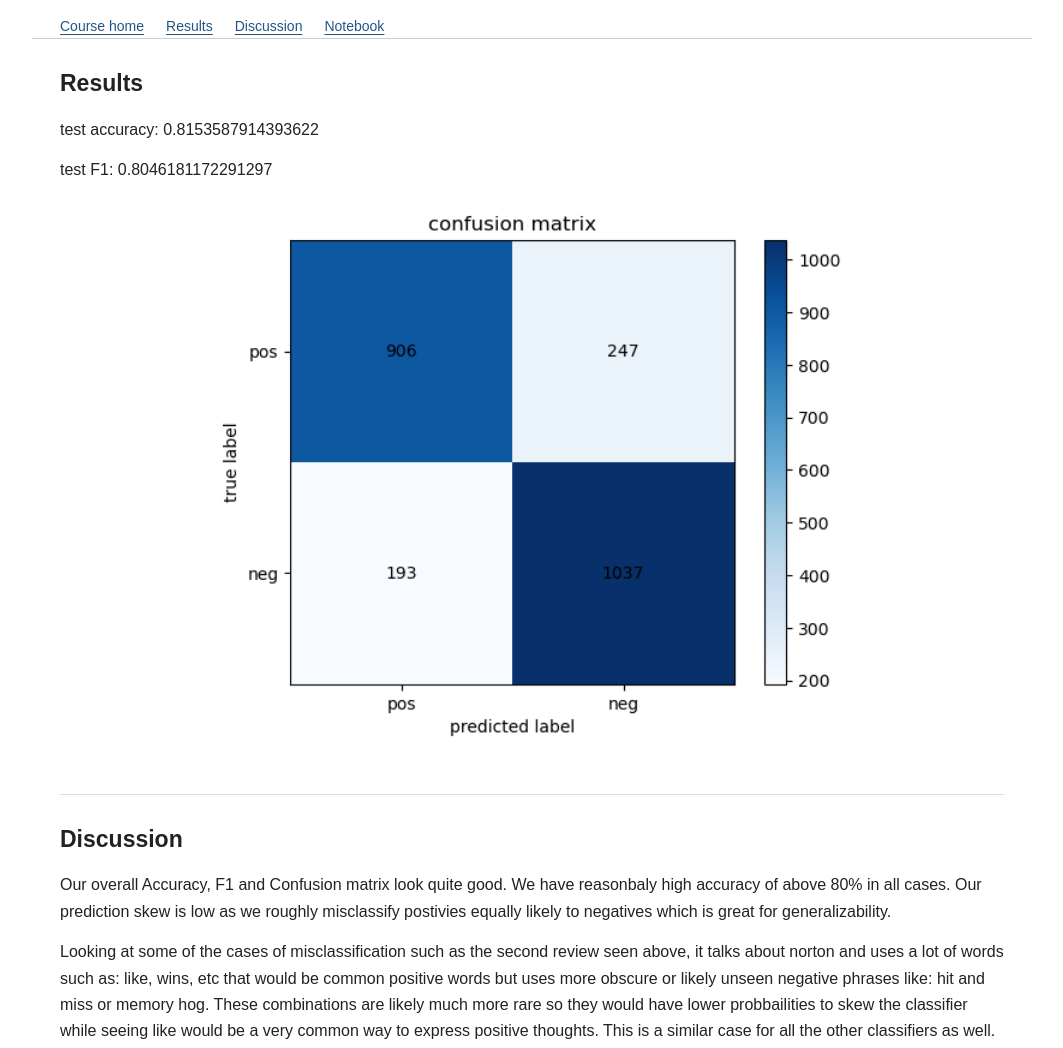
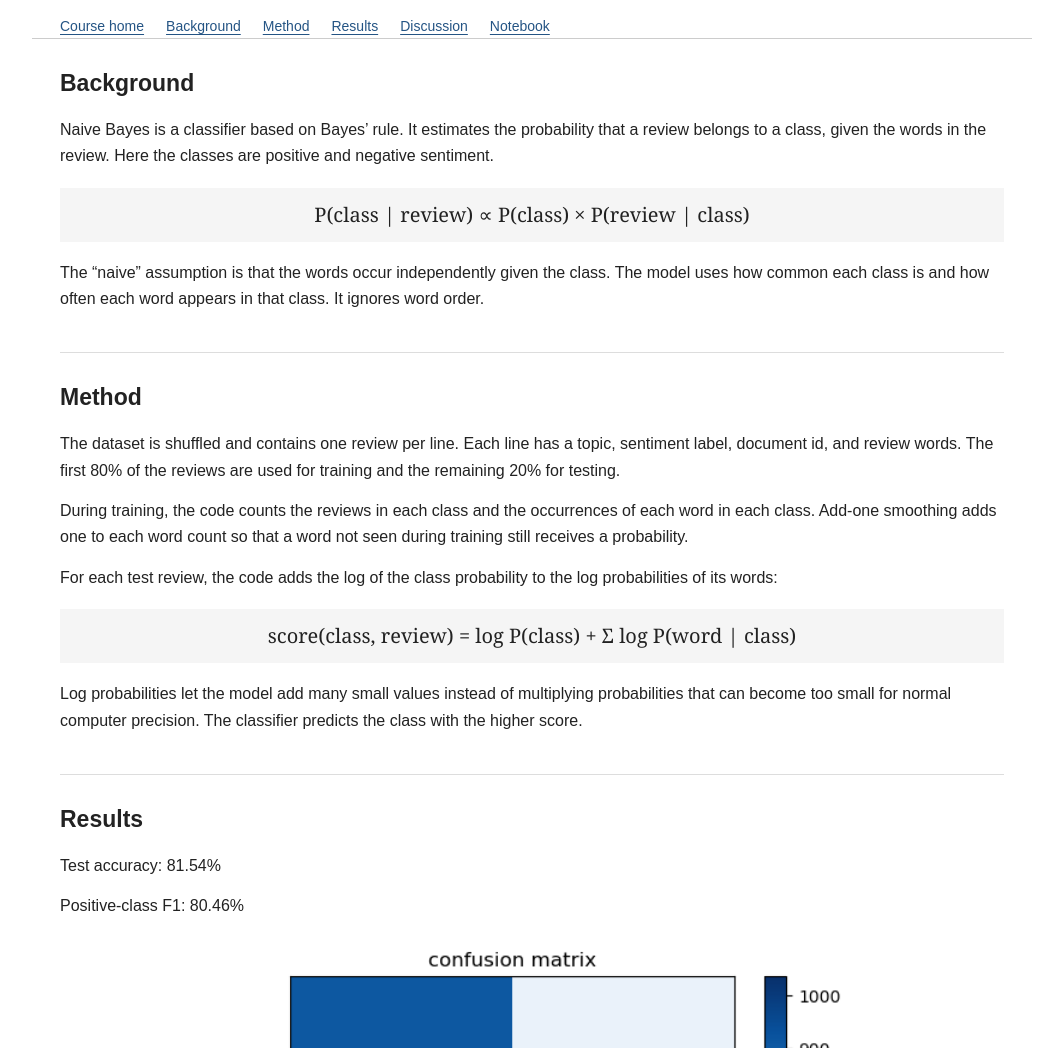
Before and after one commit to EthanAB99/EthanAB99.github.io, a plain HTML site: page Assignment 4/index.html in a window 1280 px wide. Shown: the part 70-1118 px from the top of the page, without its empty margins (108-1171 px from the left). Drawn offline with Linux system fonts and the light colour scheme.

Commit message:
pages update, grammar

```diff
--- a/Assignment 4/index.html
+++ b/Assignment 4/index.html
@@ -21,6 +21,11 @@
     p { margin: 0 0 14px; }
     figure { max-width: 640px; margin: 20px auto; }
     figure img { display: block; width: 100%; height: auto; }
+    .equation { overflow-x: auto; margin: 18px 0; padding: 12px; background: #f5f5f5; text-align: center; font: 20px/1.5 Georgia, serif; }
+    .table-wrap { overflow-x: auto; margin: 16px 0; }
+    table { width: 100%; border-collapse: collapse; text-align: left; font-size: 14px; font-variant-numeric: tabular-nums; }
+    th, td { padding: 8px 11px; border-bottom: 1px solid #ddd; }
+    th { background: #f3f5f7; font-weight: 600; }
     .actions { display: flex; flex-wrap: wrap; gap: 12px; margin: 18px 0 4px; }
     .button { display: inline-block; padding: 7px 12px; border: 1px solid #aaa; border-radius: 3px; color: #245484; text-decoration: none; font-size: 14px; }
     .button:hover { background: #f5f5f5; }
@@ -46,22 +51,39 @@
     <p>Ethan Batiuk</p>
     <nav aria-label="Report sections">
       <a href="../index.html">Course home</a>
+      <a href="#background">Background</a>
+      <a href="#method">Method</a>
       <a href="#results">Results</a>
       <a href="#discussion">Discussion</a>
       <a href="#files">Notebook</a>
     </nav>
   </header>
   <main class="wrap">
+    <section id="background">
+      <h2>Background</h2>
+      <p>Naive Bayes is a classifier based on Bayes’ rule. It estimates the probability that a review belongs to a class, given the words in the review. Here the classes are positive and negative sentiment.</p>
+      <div class="equation">P(class | review) ∝ P(class) × P(review | class)</div>
+      <p>The “naive” assumption is that the words occur independently given the class. The model uses how common each class is and how often each word appears in that class. It ignores word order.</p>
+    </section>
+    <section id="method">
+      <h2>Method</h2>
+      <p>The dataset is shuffled and contains one review per line. Each line has a topic, sentiment label, document id, and review words. The first 80% of the reviews are used for training and the remaining 20% for testing.</p>
+      <p>During training, the code counts the reviews in each class and the occurrences of each word in each class. Add-one smoothing adds one to each word count so that a word not seen during training still receives a probability.</p>
+      <p>For each test review, the code adds the log of the class probability to the log probabilities of its words:</p>
+      <div class="equation">score(class, review) = log P(class) + Σ log P(word | class)</div>
+      <p>Log probabilities let the model add many small values instead of multiplying probabilities that can become too small for normal computer precision. The classifier predicts the class with the higher score.</p>
+    </section>
     <section id="results">
       <h2>Results</h2>
-      <p>test accuracy: 0.8153587914393622</p>
-      <p>test F1: 0.8046181172291297</p>
-      <figure><img src="confusion_matrix.png" alt=""></figure>
+      <p>Test accuracy: 81.54%</p>
+      <p>Positive-class F1: 80.46%</p>
+      <figure><img src="confusion_matrix.png" alt="Confusion matrix with true labels in rows and predicted labels in columns: 906 positive correctly predicted, 247 positive predicted negative, 193 negative predicted positive, and 1,037 negative correctly predicted."></figure>
+      <p>The rows show the true labels, and the columns show the predicted labels.</p>
     </section>
     <section id="discussion">
       <h2>Discussion</h2>
-      <p>Our overall Accuracy, F1 and Confusion matrix look quite good. We have reasonbaly high accuracy of above 80% in all cases. Our prediction skew is low as we roughly misclassify postivies equally likely to negatives which is great for generalizability.</p>
-      <p>Looking at some of the cases of misclassification such as the second review seen above, it talks about norton and uses a lot of words such as: like, wins, etc that would be common positive words but uses more obscure or likely unseen negative phrases like: hit and miss or memory hog. These combinations are likely much more rare so they would have lower probbailities to skew the classifier while seeing like would be a very common way to express positive thoughts. This is a similar case for all the other classifiers as well.</p>
+      <p>The classifier achieved a test accuracy of 81.54% and a positive-class F1 score of 80.46%. The confusion matrix shows 247 positive reviews predicted as negative and 193 negative reviews predicted as positive, so the two types of errors are fairly close in number.</p>
+      <p>The high-confidence error shown in the notebook is a negative review of a Kodak camera that the classifier predicted as positive with probability 1.000 after rounding. The review contains positive comments about the wide-angle lens and start-up time, along with many negative comments about image quality, battery life, and the menu system. Since the model treats words independently and does not capture how phrases and opinions relate, it can overemphasize positive words and miss the review’s overall negative assessment.</p>
     </section>
     <section id="files">
       <h2>Notebook</h2>
```
Also changed, not shown: 1 other file.
